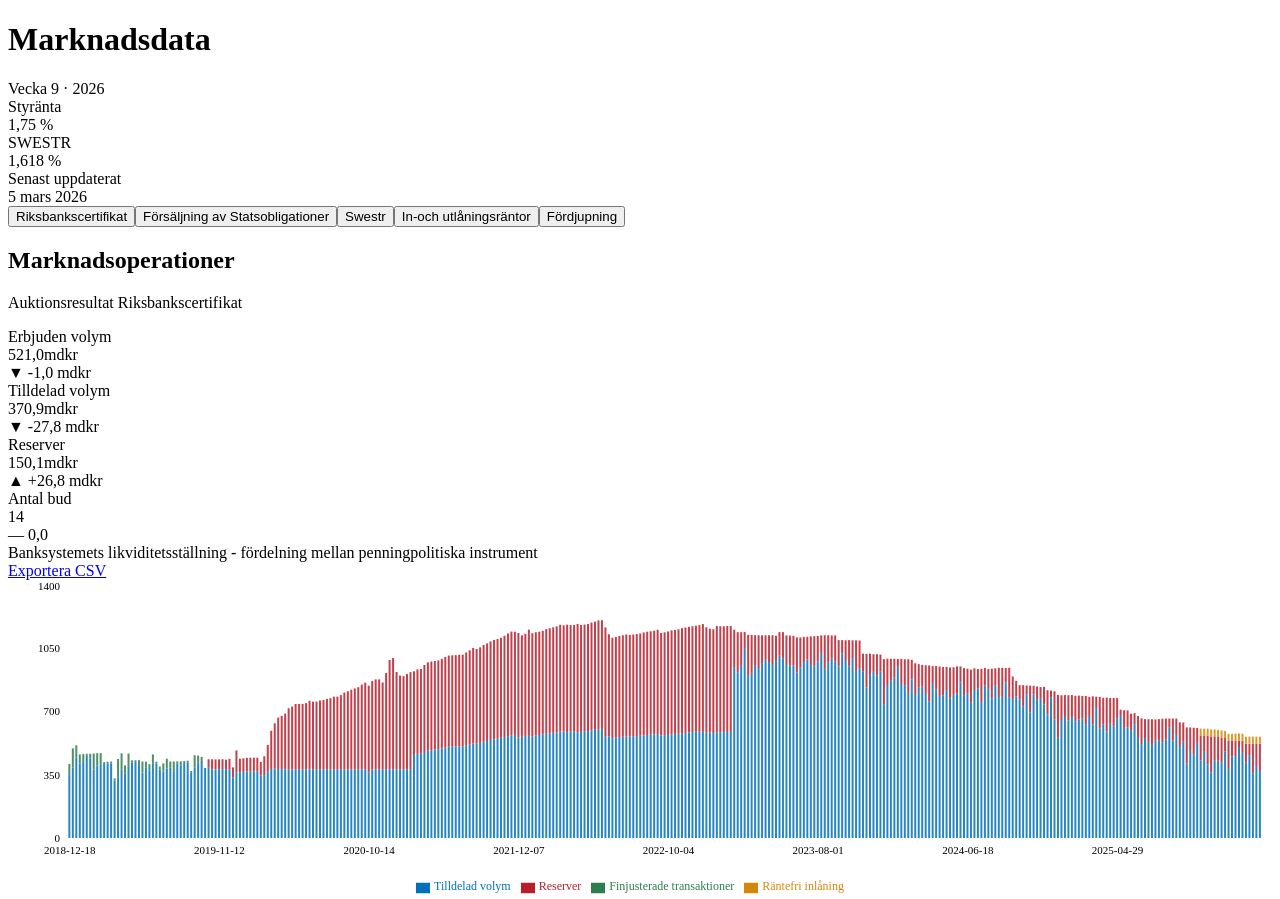
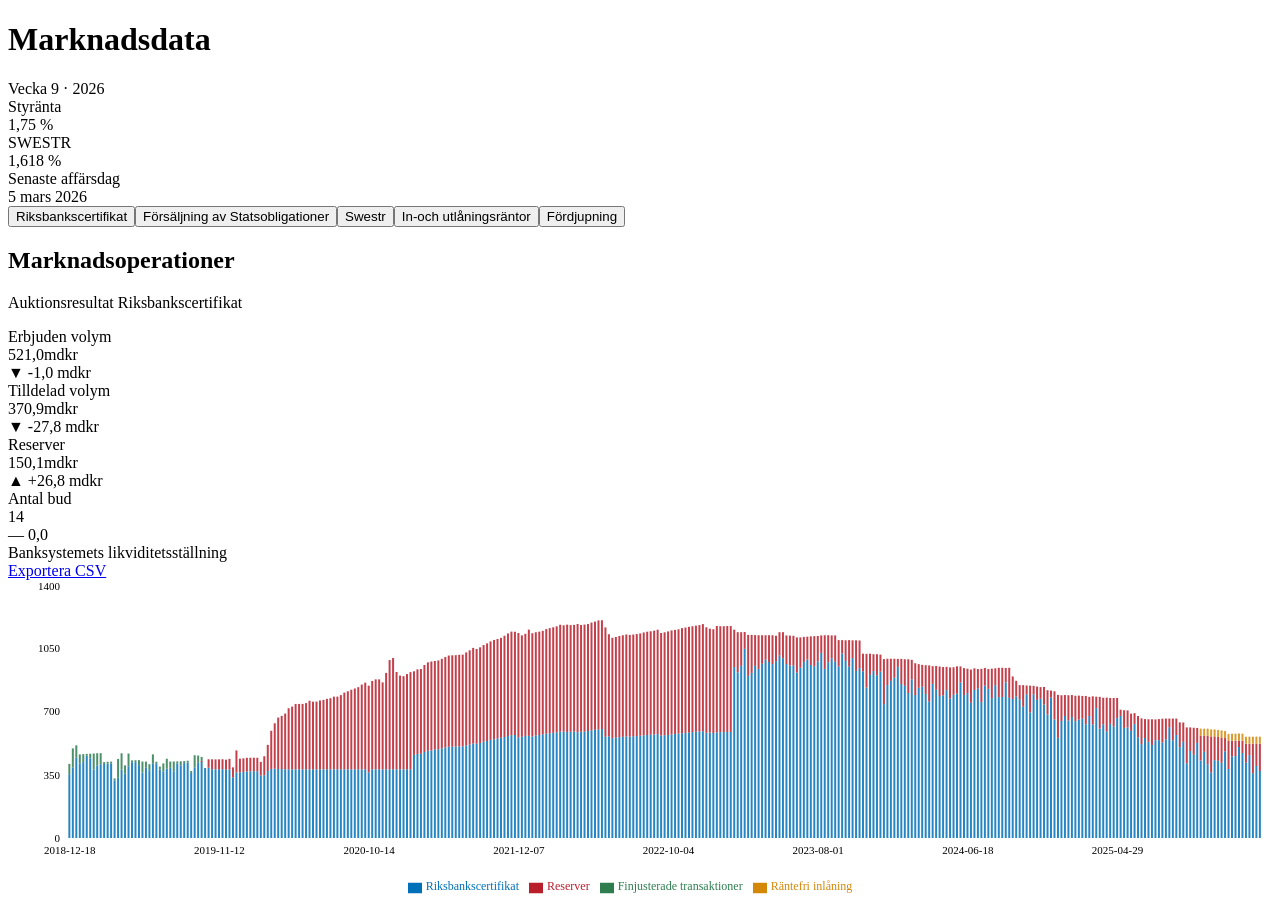
Before and after one commit to MaxxoRelaxxo/markets-data-hub, a React (Vite) app in the folder frontend/: page / in a window 1280 px wide. Shown: the top 899 px of the page. Built offline with nearby package versions, Linux system fonts and the light colour scheme; the HTML template or start-up script is replaced by a standard one.

Commit message:
Justerat text

```diff
--- a/frontend/public/data/learning_data.json
+++ b/frontend/public/data/learning_data.json
@@ -40,7 +40,7 @@
     },
     {
       "id": "swestr-intro",
-      "title": "SWESTR – Den nya referensräntan",
+      "title": "Swestr – Den nya referensräntan",
       "ingress": "Hur och varför Riksbanken utvecklade en transaktionsbaserad referensränta som komplement till Stibor.",
       "body": [
         "Referensräntor utgör en central infrastrukturkomponent i det finansiella systemet genom att fungera som riktmärke vid prissättning av finansiella kontrakt, däribland lån med rörlig ränta, derivat och obligationer med rörlig kupong. Under närmare fyra decennier har så kallade interbankräntor (IBOR) fyllt denna funktion. I svenska kronor har Stibor (Stockholm Interbank Offered Rate) varit den dominerande referensräntan.",
--- a/frontend/src/App.jsx
+++ b/frontend/src/App.jsx
@@ -80,7 +80,7 @@ export default function App() {
                 </div>
               </div>
               <div className="header-stat">
-                <div className="header-stat-label">Senast uppdaterat</div>
+                <div className="header-stat-label">Senaste affärsdag</div>
                 <div className="header-stat-value">{formatDate(lastDate)}</div>
               </div>
             </div>
--- a/frontend/src/components/CertificateSection.jsx
+++ b/frontend/src/components/CertificateSection.jsx
@@ -37,7 +37,7 @@ export default function CertificateSection() {
 
   const chartData = timeseries.map((d) => ({
     date: d.date,
-    "Tilldelad volym": d.tilldelad_volym,
+    "Riksbankscertifikat": d.tilldelad_volym,
     "Reserver": d.aterstaende,
     "Räntefri inlåning": d.rantefri_inlaning,
     "Finjusterade transaktioner": d.finjusterade,
@@ -60,7 +60,7 @@ export default function CertificateSection() {
 
       <div className="chart-card">
         <div className="chart-card-head">
-          <div className="chart-card-title">Banksystemets likviditetsställning - fördelning mellan penningpolitiska instrument</div>
+          <div className="chart-card-title">Banksystemets likviditetsställning</div>
           <a className="export-btn" href="./data/riksbankscertifikat.csv" download="riksbankscertifikat.csv">
             Exportera CSV
           </a>
@@ -78,7 +78,7 @@ export default function CertificateSection() {
             />
             <Tooltip content={<ChartTooltip />} />
             <Legend wrapperStyle={{ fontSize: 12, paddingTop: 12 }} />
-            <Bar dataKey="Tilldelad volym" stackId="stack" fill="#0071B9" fillOpacity={0.85} />
+            <Bar dataKey="Riksbankscertifikat" stackId="stack" fill="#0071B9" fillOpacity={0.85} />
             <Bar dataKey="Reserver" stackId="stack" fill="#B91E2B" fillOpacity={0.85} />
             <Bar dataKey="Finjusterade transaktioner" stackId="stack" fill="#2D7D4F" fillOpacity={0.85} />
             <Bar dataKey="Räntefri inlåning" stackId="stack" fill="#D4880A" fillOpacity={0.85} radius={[3, 3, 0, 0]} />
--- a/frontend/src/components/SwestrSection.jsx
+++ b/frontend/src/components/SwestrSection.jsx
@@ -85,13 +85,13 @@ export default function SwestrSection() {
     <div>
       <div className="section-header">
         <div className="section-accent" />
-        <h2 className="section-title">Penningmarknad {"\u2013"} SWESTR</h2>
-        <p className="section-sub">Swedish Short-Term Rate</p>
+        <h2 className="section-title">Penningmarknad {"\u2013"} Swestr</h2>
+        <p className="section-sub">Swedish krona Short-Term Rate</p>
       </div>
 
       <div className="stat-row">
         <StatCard
-          label="SWESTR"
+          label="Swestr"
           value={latest.rate != null ? latest.rate.toFixed(3).replace(".", ",") : "\u2013"}
           unit="%"
           delta={prev ? parseFloat((last.rate - prev.rate).toFixed(4)) : undefined}
@@ -107,7 +107,7 @@ export default function SwestrSection() {
 
       <div className="sub-tabs">
         {[
-          { id: "over_tid", label: "SWESTR över tid" },
+          { id: "over_tid", label: "Swestr över tid" },
           { id: "manad", label: "Senaste månaden" },
           { id: "spread", label: "Avvikelse" },
         ].map((t) => (
@@ -123,7 +123,7 @@ export default function SwestrSection() {
 
       {subTab === "over_tid" && (
         <div className="chart-card">
-          <div className="chart-card-title">Styrränta vs SWESTR</div>
+          <div className="chart-card-title">Styrränta vs Swestr</div>
           <ResponsiveContainer width="100%" height={340}>
             <LineChart data={timeseries} margin={{ top: 5, right: 10, left: 0, bottom: 5 }}>
               <CartesianGrid strokeDasharray="3 3" stroke="var(--grid-line)" />
@@ -157,7 +157,7 @@ export default function SwestrSection() {
       {subTab === "manad" && (
         <div className="chart-card">
           <div className="chart-card-title">
-            SWESTR senaste 30 dagarna
+            Swestr senaste 30 dagarna
           </div>
           <ResponsiveContainer width="100%" height={320}>
             <LineChart data={monthly} margin={{ top: 5, right: 10, left: 0, bottom: 5 }}>
@@ -187,7 +187,7 @@ export default function SwestrSection() {
             </LineChart>
           </ResponsiveContainer>
           <div className="chart-note">
-            Percentillinjerna visar spridningen mellan nedre/övre trimningsgräns och SWESTR-noteringen per dag. <br />
+            Percentillinjerna visar spridningen mellan nedre/övre trimningsgräns och Swestr-noteringen per dag. <br />
             Källa: Riksbanken.
           </div>
         </div>
@@ -216,7 +216,7 @@ export default function SwestrSection() {
             </LineChart>
           </ResponsiveContainer>
           <div className="chart-note">
-            Positiva värden innebär att SWESTR noterar över styrräntan. <br />
+            Positiva värden innebär att Swestr noterar över styrräntan. <br />
             Källa: Riksbanken.
           </div>
         </div>
```
